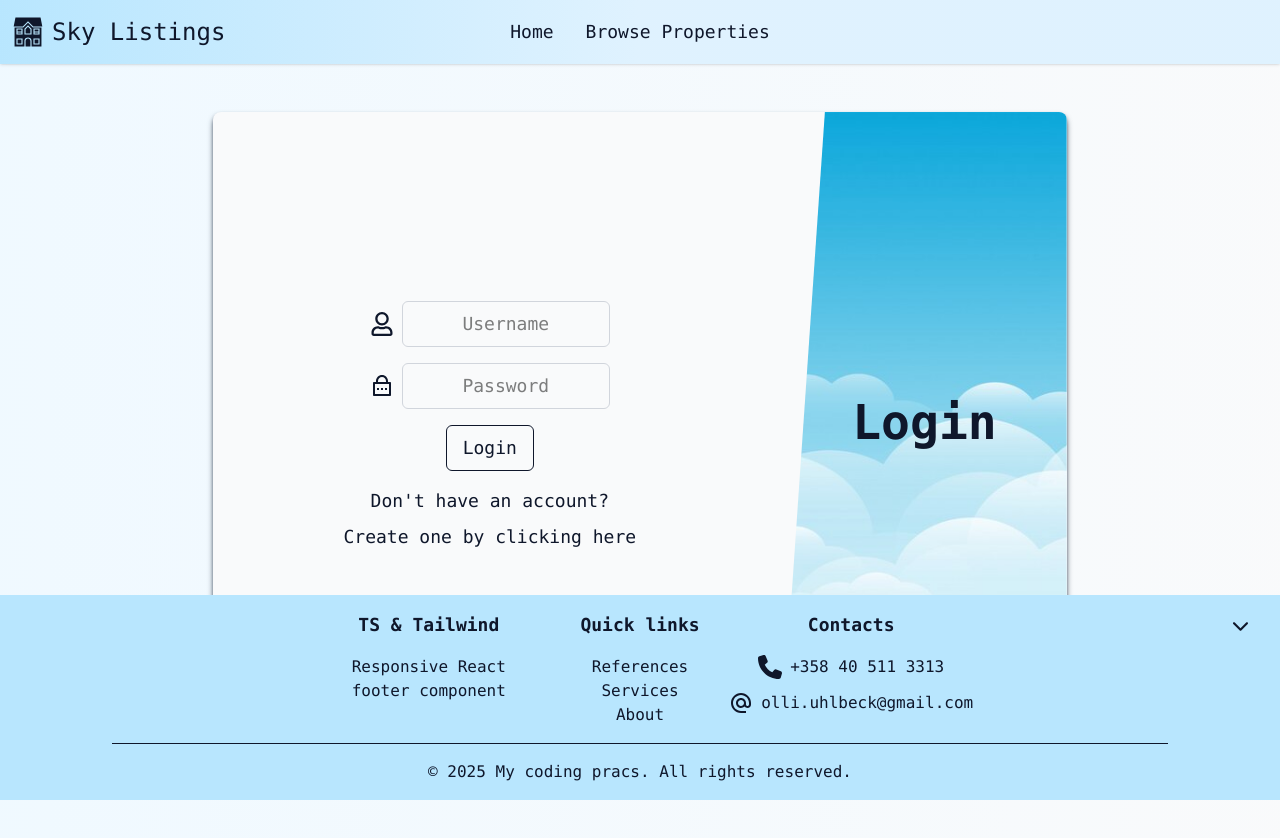
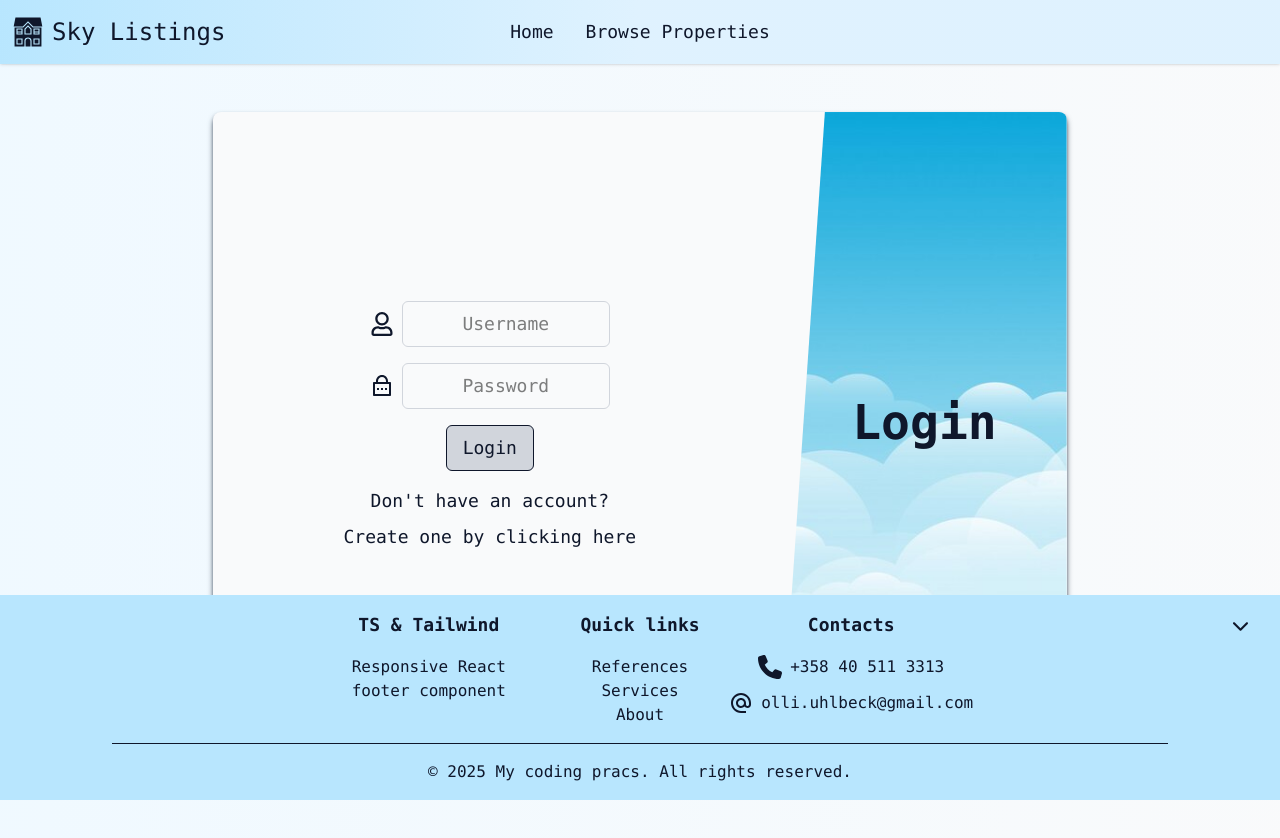
Before and after one commit to olliuhlbeck/sky-listings, a React (Vite) app in the folder frontend/: page /login in a window 1280 px wide. Shown: the top 838 px of the page. Built offline with nearby package versions, Linux system fonts and the light colour scheme.

Commit message:
set disabled to button and style it

```diff
--- a/frontend/src/components/GeneralComponents/Button.tsx
+++ b/frontend/src/components/GeneralComponents/Button.tsx
@@ -11,9 +11,14 @@ const Button = ({
   icon,
   iconSize,
   onClick,
+  disabled,
 }: ButtonProps) => {
   const hasText = Boolean(children ?? text);
-  const basicClassName = `flex items-center ${hasText ? ' gap-2 px-4 py-2 ' : 'p-2'} rounded-md text-xs md:text-base lg:text-lg bg-sky-200 dark:bg-blue-800 hover:cursor-pointer hover:bg-sky-300 dark:hover:bg-blue-700 transition duration-200 ${ClassName} `;
+  const basicClassName = `flex items-center ${hasText ? ' gap-2 px-4 py-2 ' : 'p-2'} rounded-md text-xs md:text-base lg:text-lg bg-sky-200 dark:bg-blue-800 hover:cursor-pointer hover:bg-sky-300 dark:hover:bg-blue-700 transition duration-200 ${ClassName} ${
+    disabled
+      ? 'disabled:cursor-not-allowed disabled:bg-gray-300 dark:disabled:bg-gray-600'
+      : ''
+  }`;
 
   if (link) {
     return (
@@ -26,7 +31,12 @@ const Button = ({
   } else {
     return (
       // If no link render native button with on click behavior
-      <button type={type} className={basicClassName} onClick={onClick}>
+      <button
+        type={type}
+        className={basicClassName}
+        onClick={onClick}
+        disabled={disabled}
+      >
         {icon && <IconComponent icon={icon} size={iconSize} />}
         <span>{children ?? text}</span>
       </button>
```
